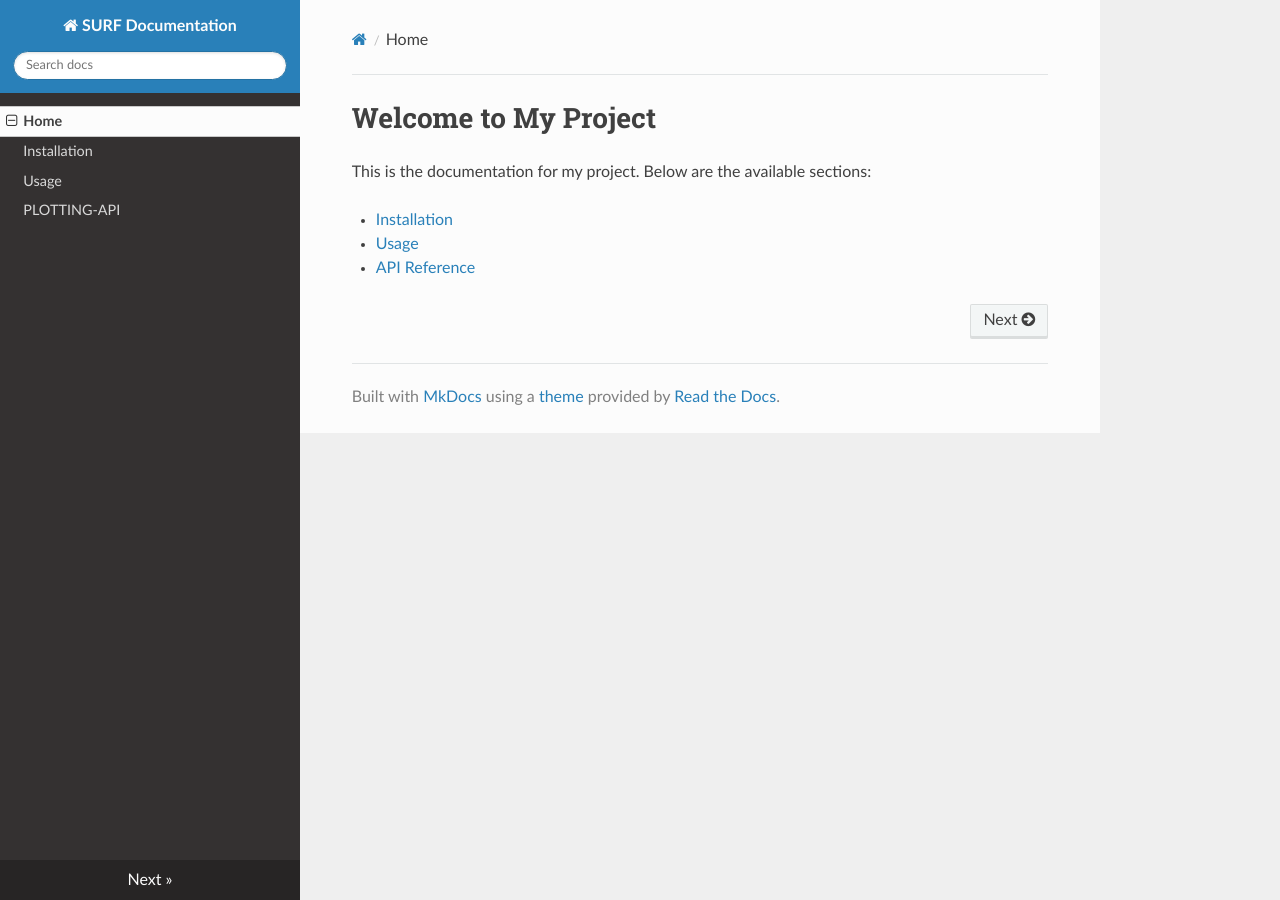
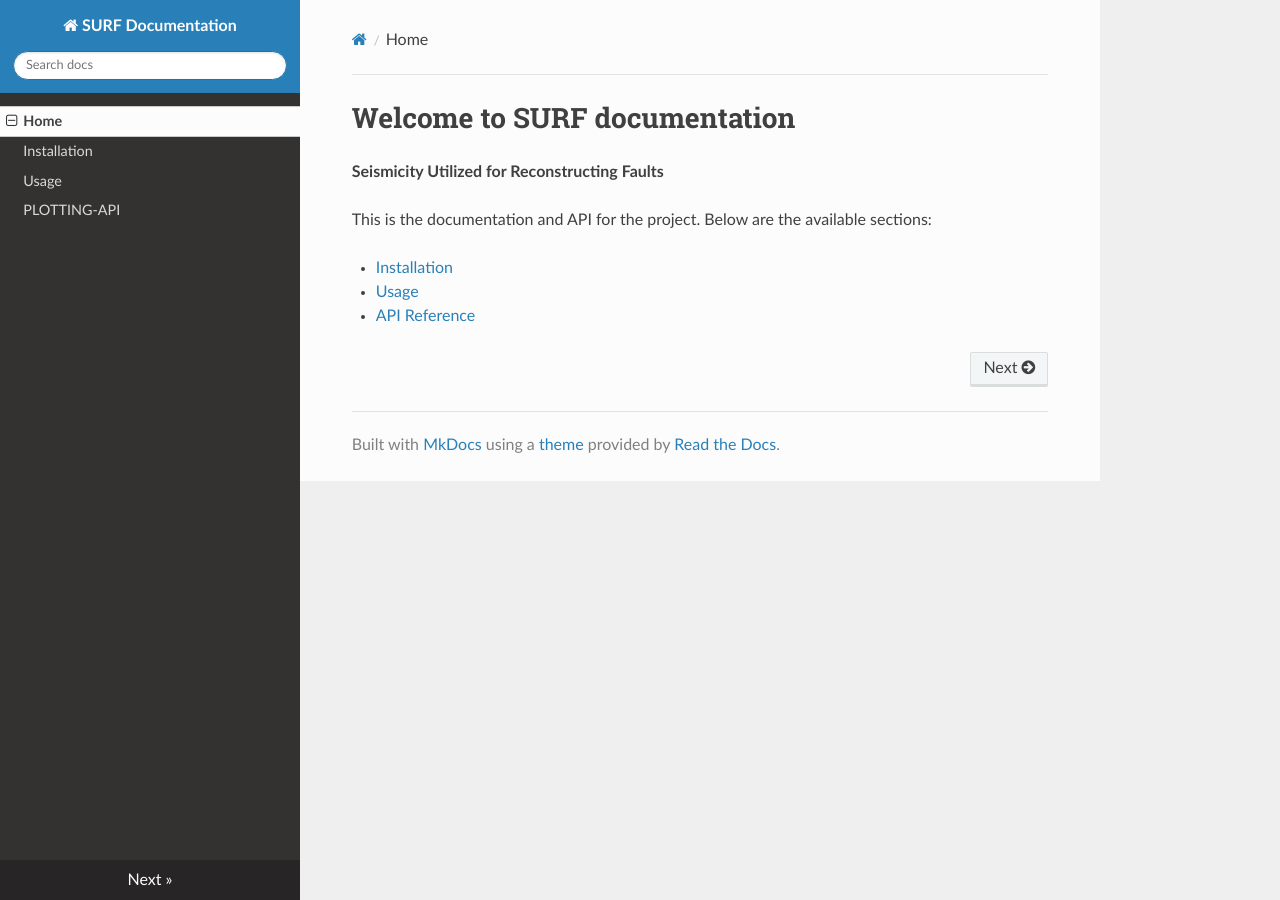
Before and after one commit to travisalongi/surf_doc, an MkDocs documentation site: the page built from docs/index.md, in a window 1280 px wide. Built offline with MkDocs 1.6.1, drawn with Linux system fonts in a browser that asks for light colours; nearby versions of some CDN libraries.

```diff
--- a/docs/index.md
+++ b/docs/index.md
@@ -1,6 +1,8 @@
-# Welcome to My Project
+# Welcome to SURF documentation
 
-This is the documentation for my project. Below are the available sections:
+**Seismicity Utilized for Reconstructing Faults**
+
+This is the documentation and API for the project. Below are the available sections:
 
 - [Installation](installation.md)
 - [Usage](usage.md)
```
Also changed, not shown: docs/api/plotting.md (+1 -1 lines).
